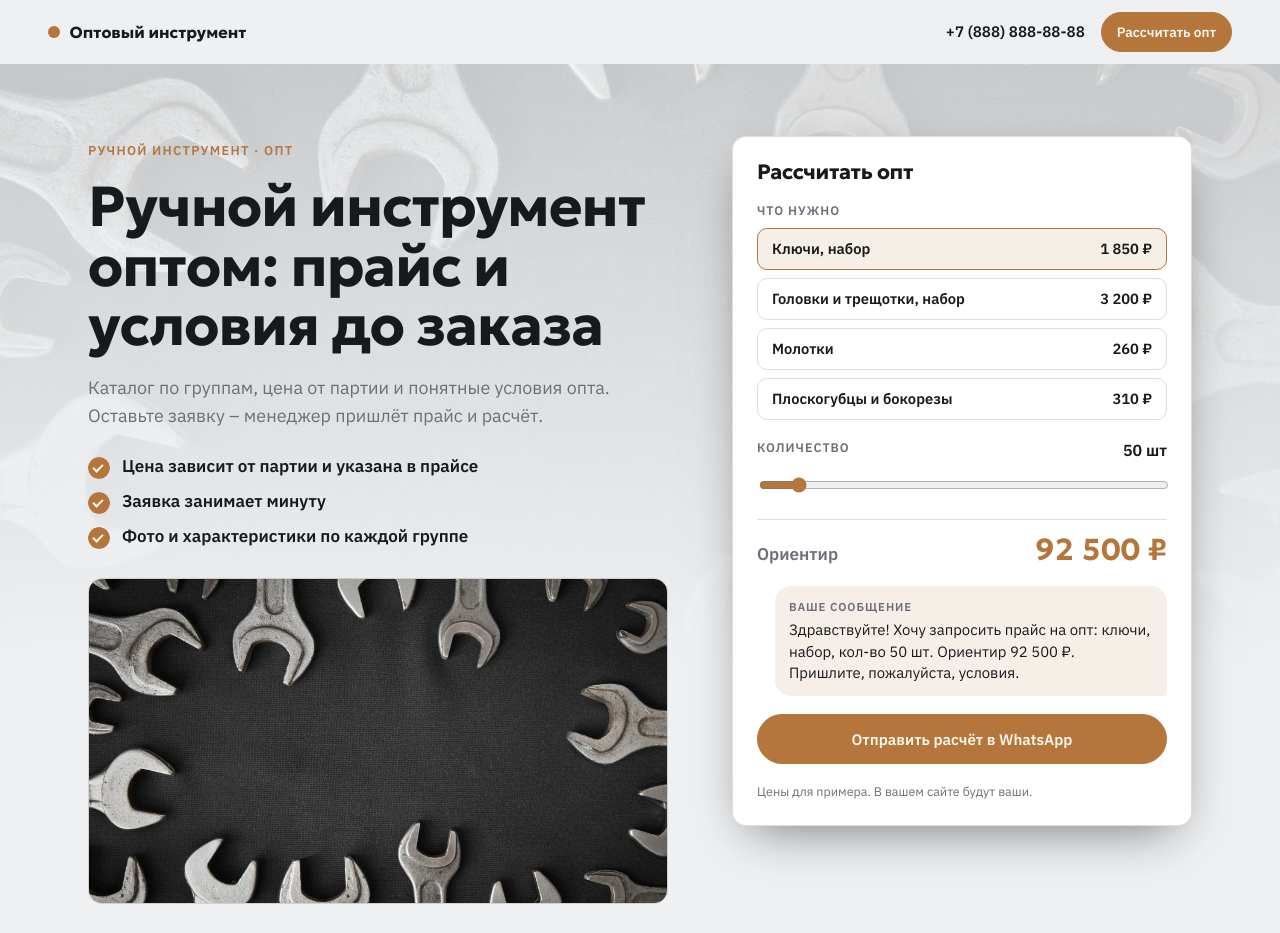
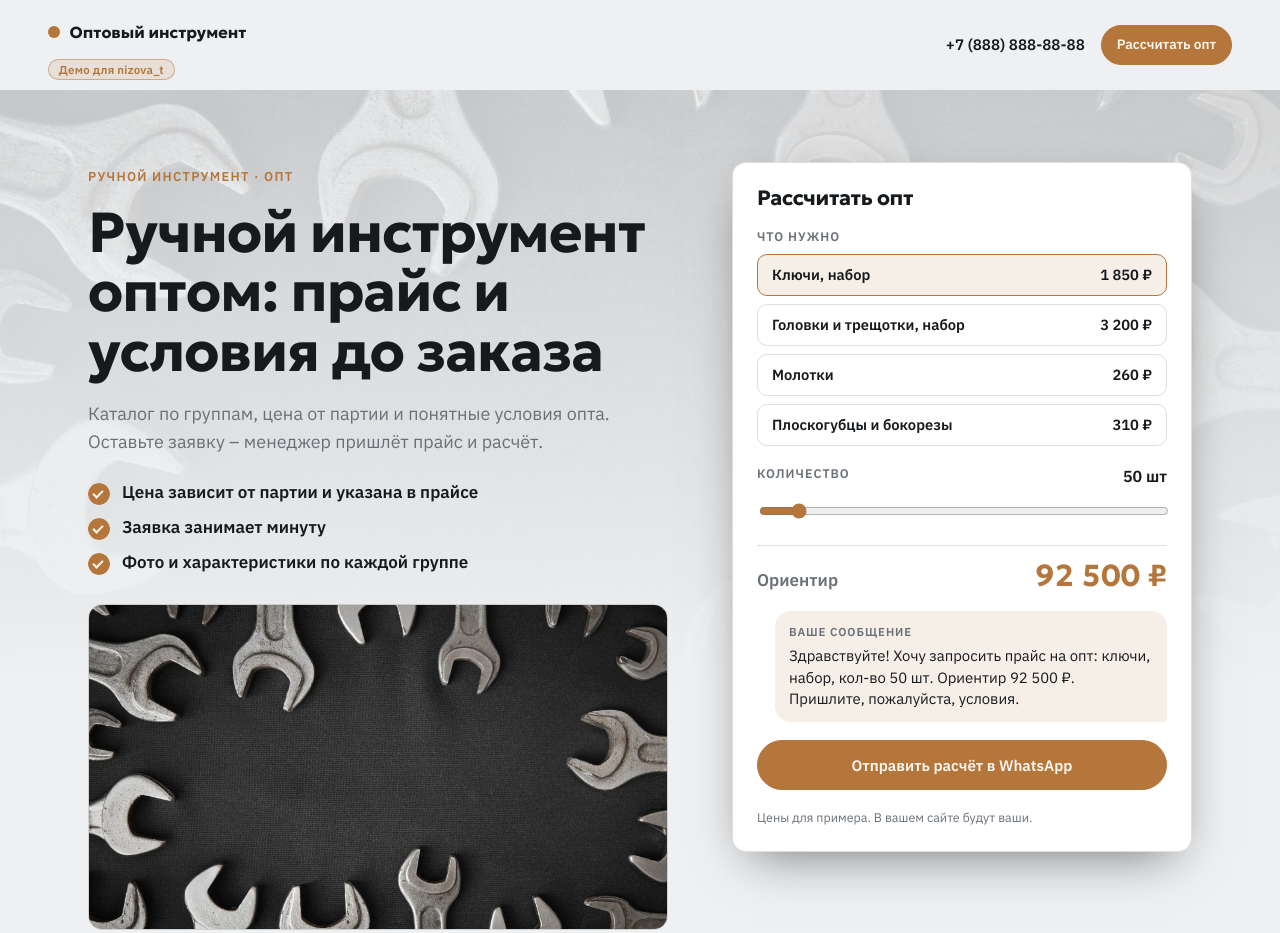
Before and after one commit to tuzir2022-creator/opt-instrument-demo, a plain HTML site: page index.html in a window 1280 px wide. Shown: the top 933 px of the page. Drawn offline with Linux system fonts and the light colour scheme.

Commit message:
Плашка «Демо для nizova_t» под логотипом

```diff
--- a/index.html
+++ b/index.html
@@ -19,10 +19,14 @@
 </style>
 <link rel="stylesheet" href="style-prod.css">
 <meta name="robots" content="noindex, nofollow">
+<style>
+.s-bar__wrap { display: flex; flex-direction: column; align-items: flex-start; gap: .3em; min-width: 0; }
+.demo-for { font: 600 .72rem/1 var(--f-text); letter-spacing: .02em; color: var(--c-accent-deep); background: rgb(180 118 58 / .14); border: 1px solid rgb(180 118 58 / .5); border-radius: 999px; padding: .32em .85em; white-space: nowrap; }
+</style>
 </head>
 <body class="s-prod" id="top" data-wa="{{whatsapp}}" data-tg="" data-max="">
 <header class="s-bar" data-s-bar>
-  <a class="s-bar__brand" href="#top"><i aria-hidden="true"></i>Оптовый инструмент</a>
+  <div class="s-bar__wrap"><a class="s-bar__brand" href="#top"><i aria-hidden="true"></i>Оптовый инструмент</a><span class="demo-for">Демо для nizova_t</span></div>
   <div class="s-bar__right">
     <a class="s-bar__tel" href="tel:+78888888888">+7 (888) 888-88-88</a>
     <a class="s-btn s-btn--sm" href="#widget">Рассчитать опт</a>
```
